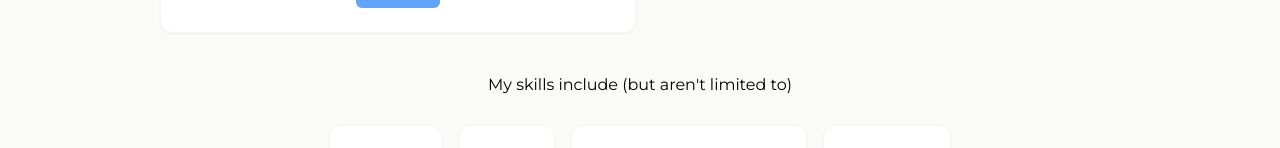
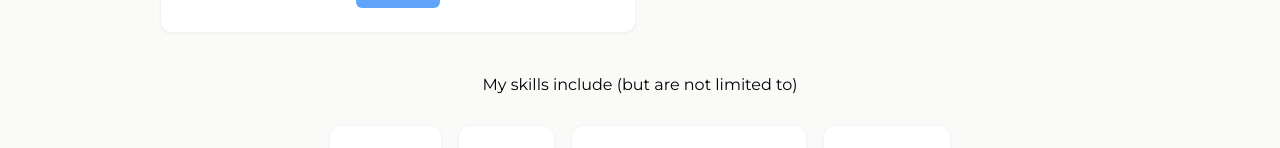
Before and after one commit to Robertvson/Robertvson.github.io, a Next.js app: page / in a window 1280 px wide. Shown: the part 375-523 px from the top of the page. Built offline with nearby package versions, Linux system fonts and the light colour scheme.

Commit message:
Debugging

```diff
--- a/src/app/components/extraskills.tsx
+++ b/src/app/components/extraskills.tsx
@@ -21,7 +21,7 @@ return(
                     key={index}
                     className=" mx-2 my-2 bg-white p-6 rounded-xl shadow-sm border border-stone-100 hover:shadow-md transition-shadow"
                 >
-                    <img className='h-10 w-10 mx-auto' src={item.icon}/>
+                    <img alt= '' className='h-10 w-10 mx-auto' src={item.icon}/>
                     <p className='text-black p-2'>{item.name}</p>
                 </motion.div>
             ))}
--- a/src/app/components/techstack.tsx
+++ b/src/app/components/techstack.tsx
@@ -15,14 +15,14 @@ const techstackdis = [
 export default function TechStack(){
 return(
     <>
-        <h2 className='mt-10 text-center w-full'>My skills include (but aren't limited to)</h2>
+        <h2 className='mt-10 text-center w-full'>My skills include (but are not limited to)</h2>
         <div className='flex flex-wrap w-1/2 justify-center mt-5 mx-auto'>
         {techstackdis.map((item, index) => (
                 <motion.div
                     key={index}
                     className=" mx-2 my-2 bg-white p-6 rounded-xl shadow-sm border border-stone-100 hover:shadow-md transition-shadow"
                 >
-                    <img className='h-10 w-10 mx-auto' src={item.icon}/>
+                    <img alt='' className='h-10 w-10 mx-auto' src={item.icon}/>
                     <p className='text-black p-2'>{item.name}</p>
                 </motion.div>
             ))}
```
